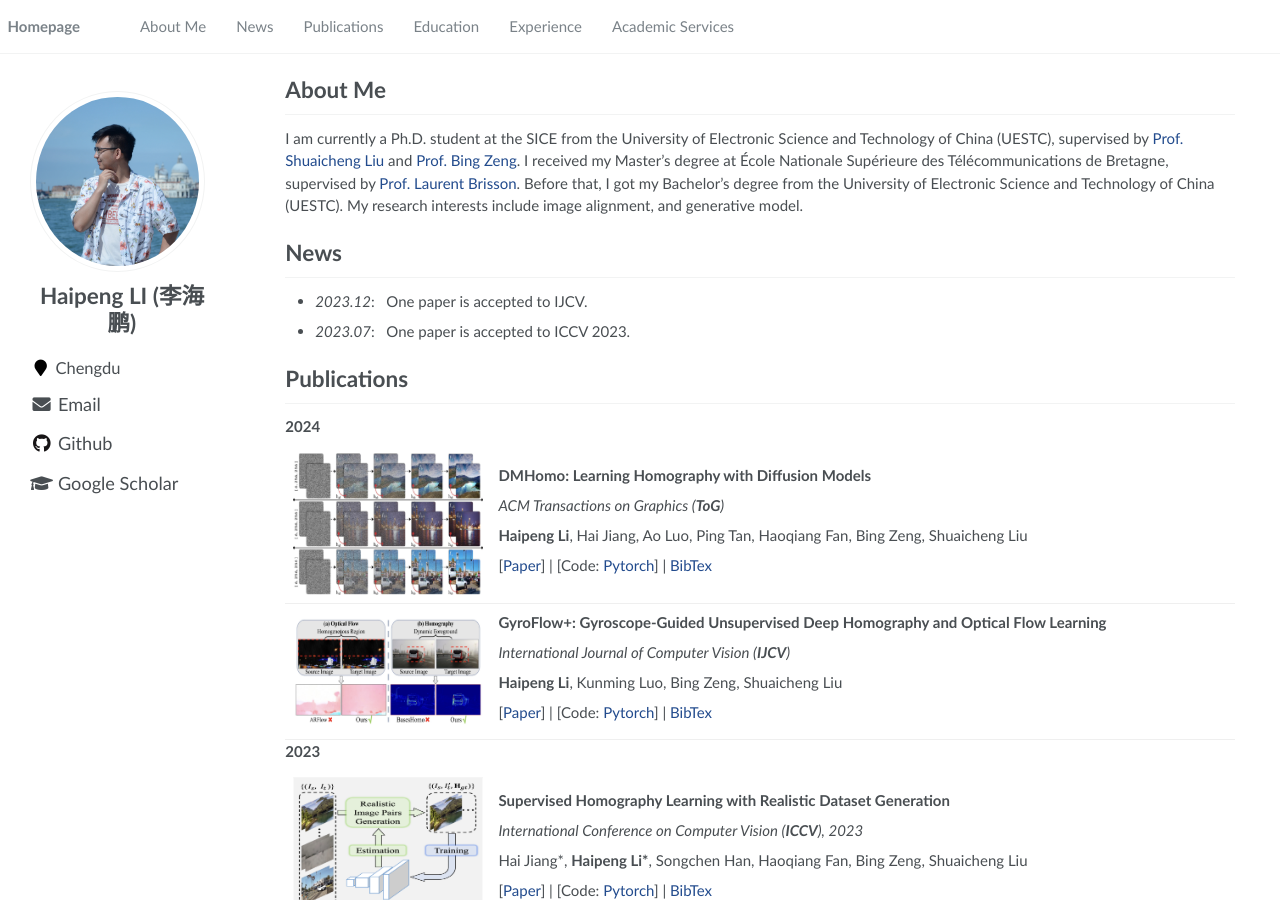
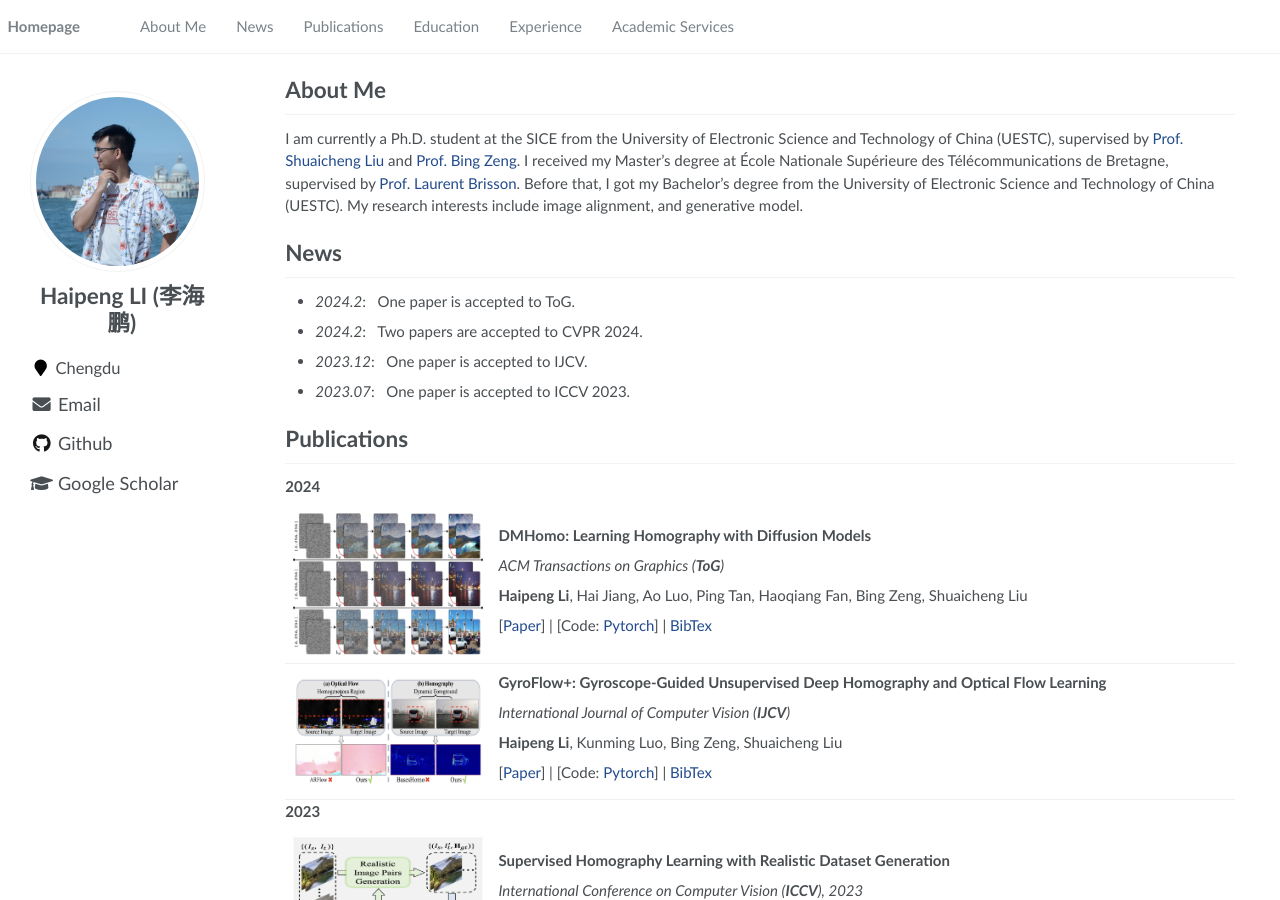
Before and after one commit to lhaippp/lhaippp.github.io, a Jekyll site: the page built from _pages/about.md, in a window 1280 px wide and 900 px high. Built offline with Jekyll 4.4.1, drawn with Linux system fonts in a browser that asks for light colours.

Commit message:
Update about.md

```diff
--- a/_pages/about.md
+++ b/_pages/about.md
@@ -22,6 +22,8 @@ I am currently a Ph.D. student at the SICE from the University of Electronic Sci
 
 # News
 
+- *2024.2*: &nbsp; One paper is accepted to ToG.
+- *2024.2*: &nbsp; Two papers are accepted to CVPR 2024.
 - *2023.12*: &nbsp; One paper is accepted to IJCV.
 - *2023.07*: &nbsp; One paper is accepted to ICCV 2023.
 
```
